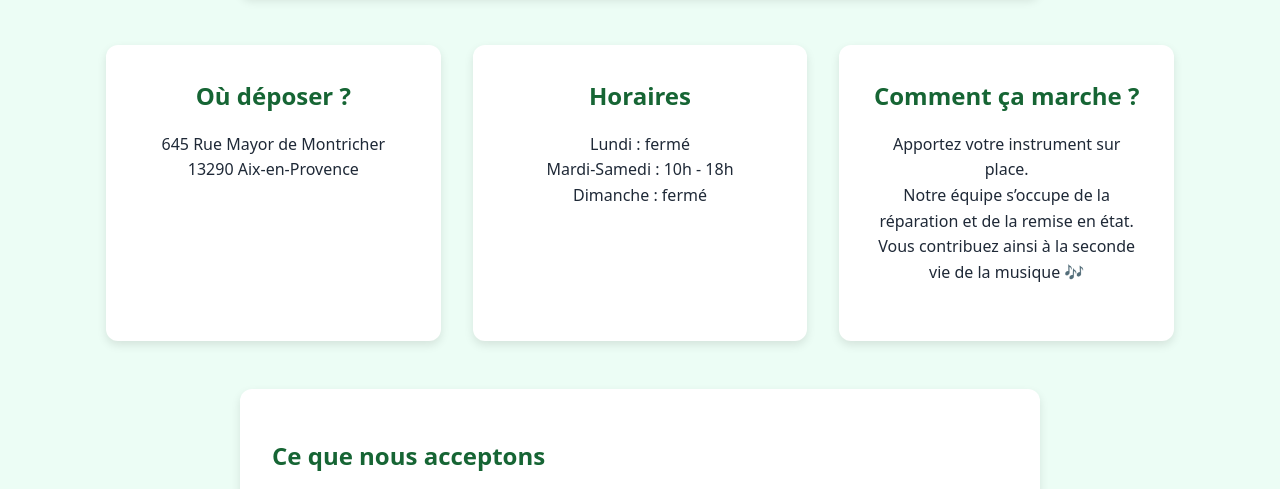
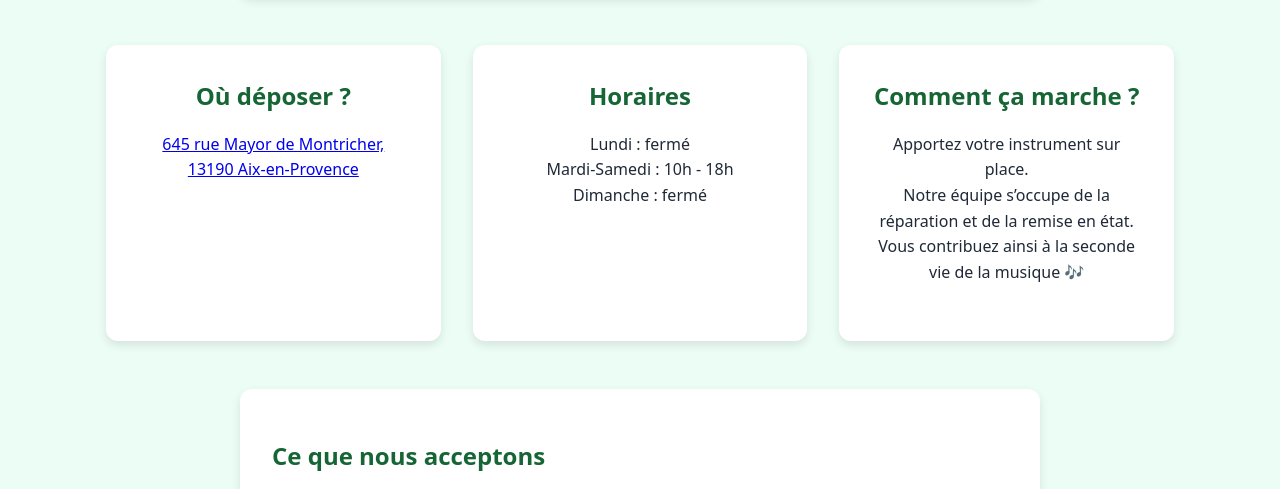
Before and after one commit to Simon-ElKassouf/La-Note-Recyclee, a plain HTML site: page depot.html in a window 1280 px wide. Shown: the part 304-793 px from the top of the page. Drawn offline with Linux system fonts and the light colour scheme.

Commit message:
page depot finie normalement

```diff
--- a/css/depot.css
+++ b/css/depot.css
@@ -19,6 +19,7 @@
   font-size: 1.2rem;
   color: var(--text-dark);
 }
+
 
 /* ---- Infos pratiques ---- */
 .depot-info {
--- a/depot.html
+++ b/depot.html
@@ -31,7 +31,8 @@
   <section class="depot-info">
     <div class="card">
       <h2> Où déposer ?</h2>
-      <p>645 Rue Mayor de Montricher<br>13290 Aix-en-Provence</p>
+      <a id=rue href="contact.html">645 rue Mayor de Montricher, 13190 Aix-en-Provence</a>
+
     </div>
     <div class="card">
       <h2> Horaires</h2>
```
